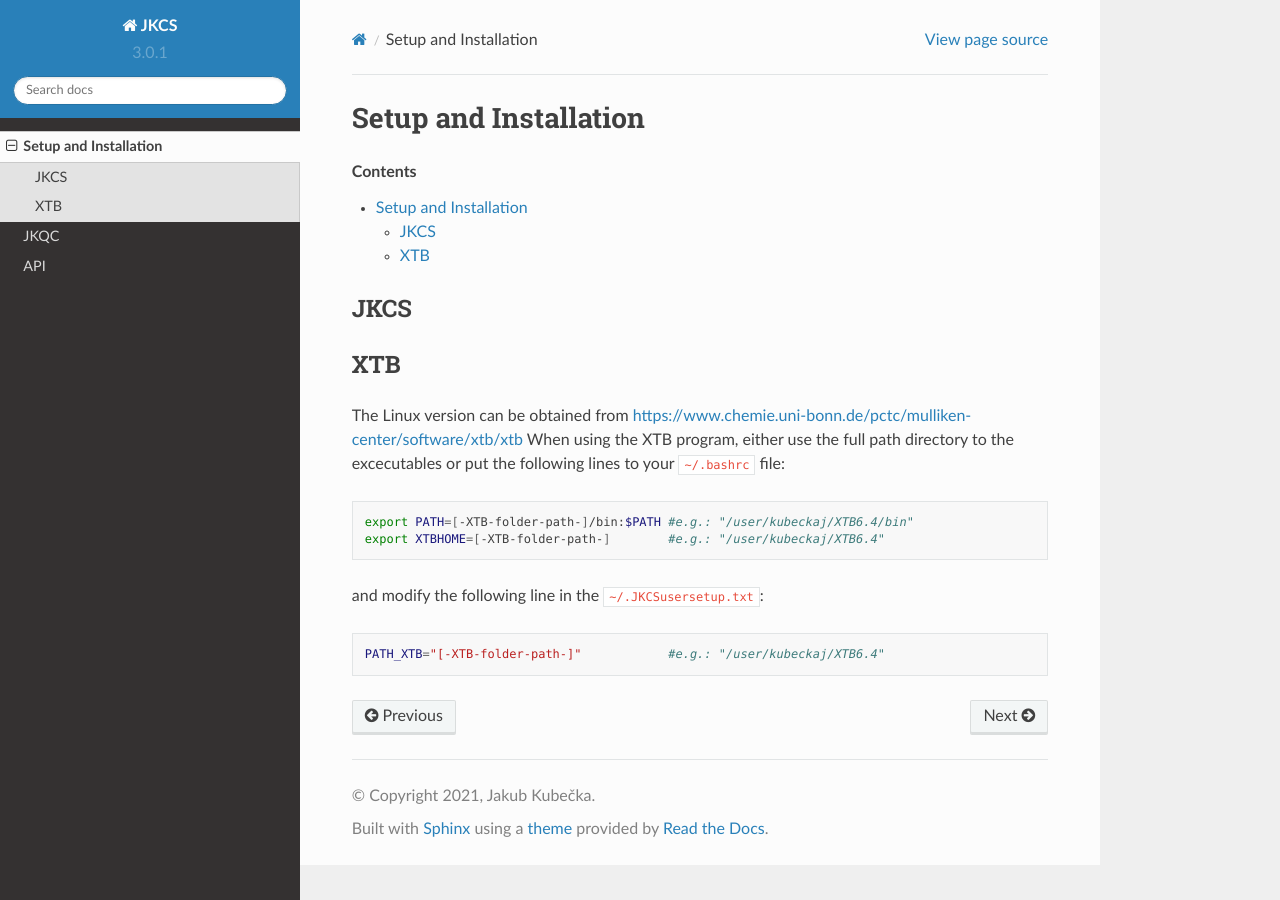
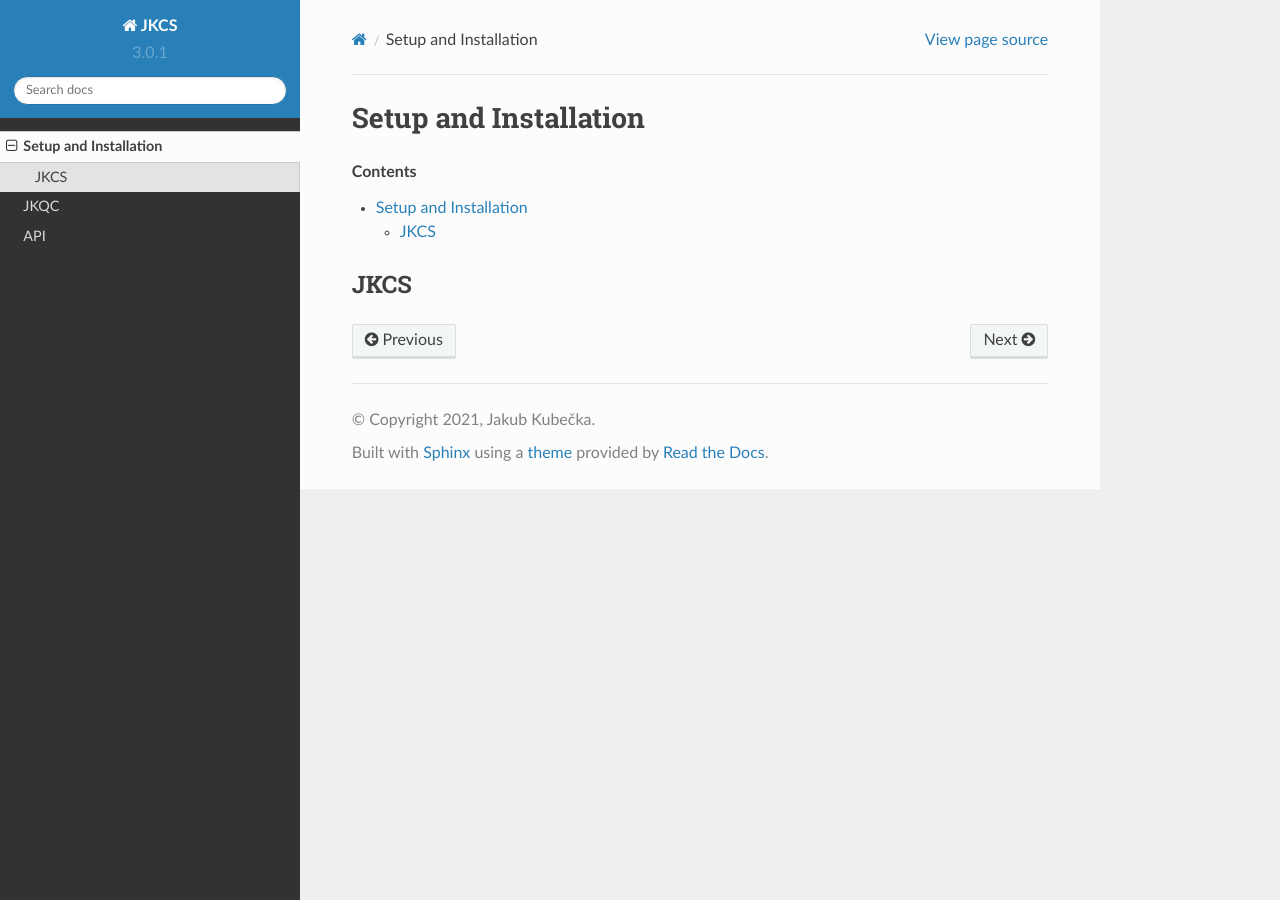
Before and after one commit to kubeckaj/JKCS.py-Manual, a Sphinx documentation site: the page built from docs/source/Installation.rst, in a window 1280 px wide. Built offline with Sphinx 7.4.7 and the Read the Docs theme 2.0.0, drawn with Linux system fonts in a browser that asks for light colours; pages that are not in the unit, such as notebooks, are missing from menus.

Commit message:
Update Installation.rst

```diff
--- a/docs/source/Installation.rst
+++ b/docs/source/Installation.rst
@@ -6,21 +6,3 @@
 
 JKCS
 ====
-
-
-XTB
-===
-
-The Linux version can be obtained from https://www.chemie.uni-bonn.de/pctc/mulliken-center/software/xtb/xtb
-When using the XTB program, either use the full path directory to the excecutables or put the following lines to your ``~/.bashrc`` file:
-
-.. code:: bash
-
-   export PATH=[-XTB-folder-path-]/bin:$PATH #e.g.: "/user/kubeckaj/XTB6.4/bin"
-   export XTBHOME=[-XTB-folder-path-]        #e.g.: "/user/kubeckaj/XTB6.4"
-
-and modify the following line in the ``~/.JKCSusersetup.txt``:
-
-.. code:: bash
-
-   PATH_XTB="[-XTB-folder-path-]"            #e.g.: "/user/kubeckaj/XTB6.4"
```
